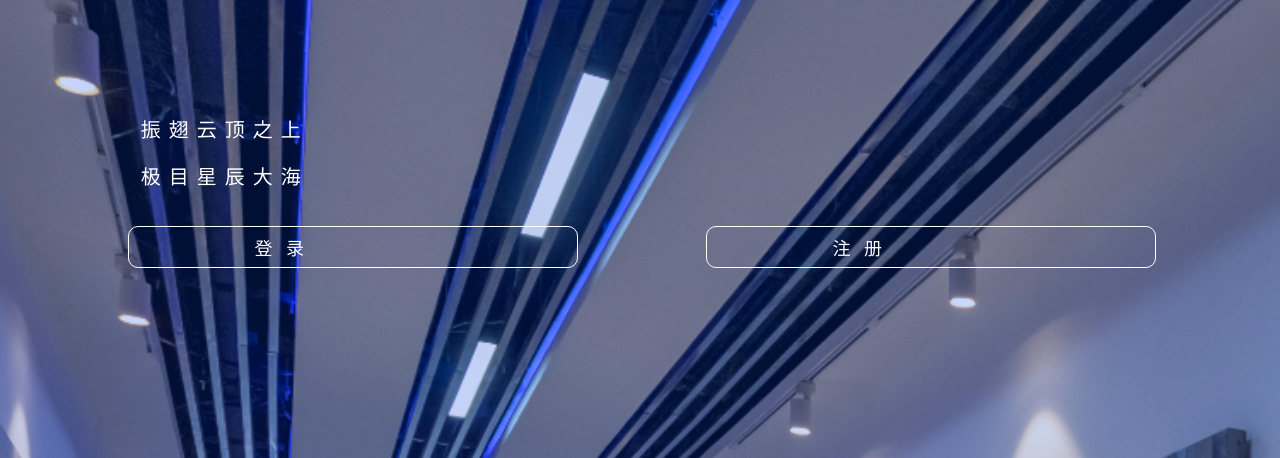
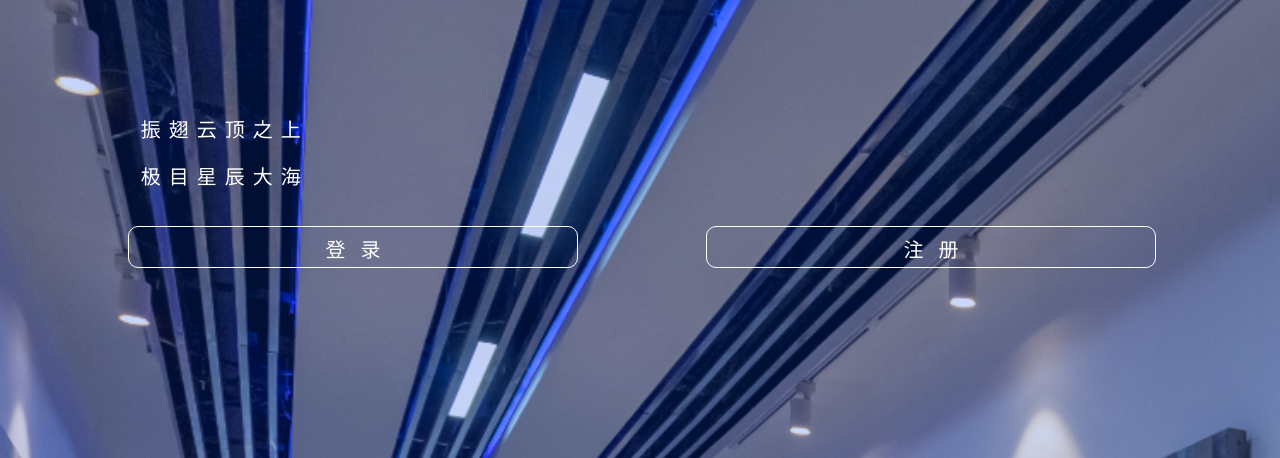
Before and after one commit to Ethan0479/Recruitment_System, a Django app: page /index/ in a window 1280 px wide. Shown: the part 299-757 px from the top of the page. Run offline with Django 3.2, Linux system fonts and the light colour scheme; parts of the project's set-up code (start-up, migrations or seed data) failed here and were passed over; some libraries are stand-ins or nearby versions.

Commit message:
index页面的 ‘注册’‘登录’改居中了；注册时邮箱没填时不会发送验证码；配置了一开始的页面为index页面

```diff
--- a/apps/freshman/freshman_templates/index.html
+++ b/apps/freshman/freshman_templates/index.html
@@ -23,10 +23,10 @@
 </div>
 <div id="footer">
     <div id="login">
-        <a href="{% url 'freshman:login' %}">登&nbsp;&nbsp;&nbsp;录</a>
+        <a href="{% url 'freshman:login' %}"><p>登&nbsp;&nbsp;&nbsp;录</p></a>
     </div>
     <div id="register">
-        <a href="{% url 'freshman:register' %}">注&nbsp;&nbsp;&nbsp;册</a>
+        <a href="{% url 'freshman:register' %}"><p>注&nbsp;&nbsp;&nbsp;册</p></a>
     </div>
 </div>
 </body>
--- a/apps/freshman/urls.py
+++ b/apps/freshman/urls.py
@@ -18,6 +18,7 @@ urlpatterns = [
     # url(r'^application/$',views.)
     # url(r'^result/$',views.)
     # url(r'^application/$',views.ApplicationView.get)
+    url(r'^$', ensure_csrf_cookie(IndexView.as_view()), name='index'),
     url(r'^index/$', ensure_csrf_cookie(IndexView.as_view()), name='index'),
     url(r'^login/$', LoginView.as_view(), name='login'),
     url(r'^register/$', ensure_csrf_cookie(RegisterView.as_view()), name='register'),
--- a/static/css/lkl_css/index.css
+++ b/static/css/lkl_css/index.css
@@ -34,9 +34,10 @@ body{
     font-size: 18px;
     text-decoration: none;
     color: #FFFFFF;
-    padding-left: 28%;padding-right: 28%;
+    /*padding-left: 28%;padding-right: 28%;*/
     position: relative;
     top: 7px;
+    text-align: center;
 }
 #register:hover,#login:hover{
     background-color: #297AFF;
```
Also changed, not shown: static/js/lkl_js/page_jumps.js (+4 -3 lines).
